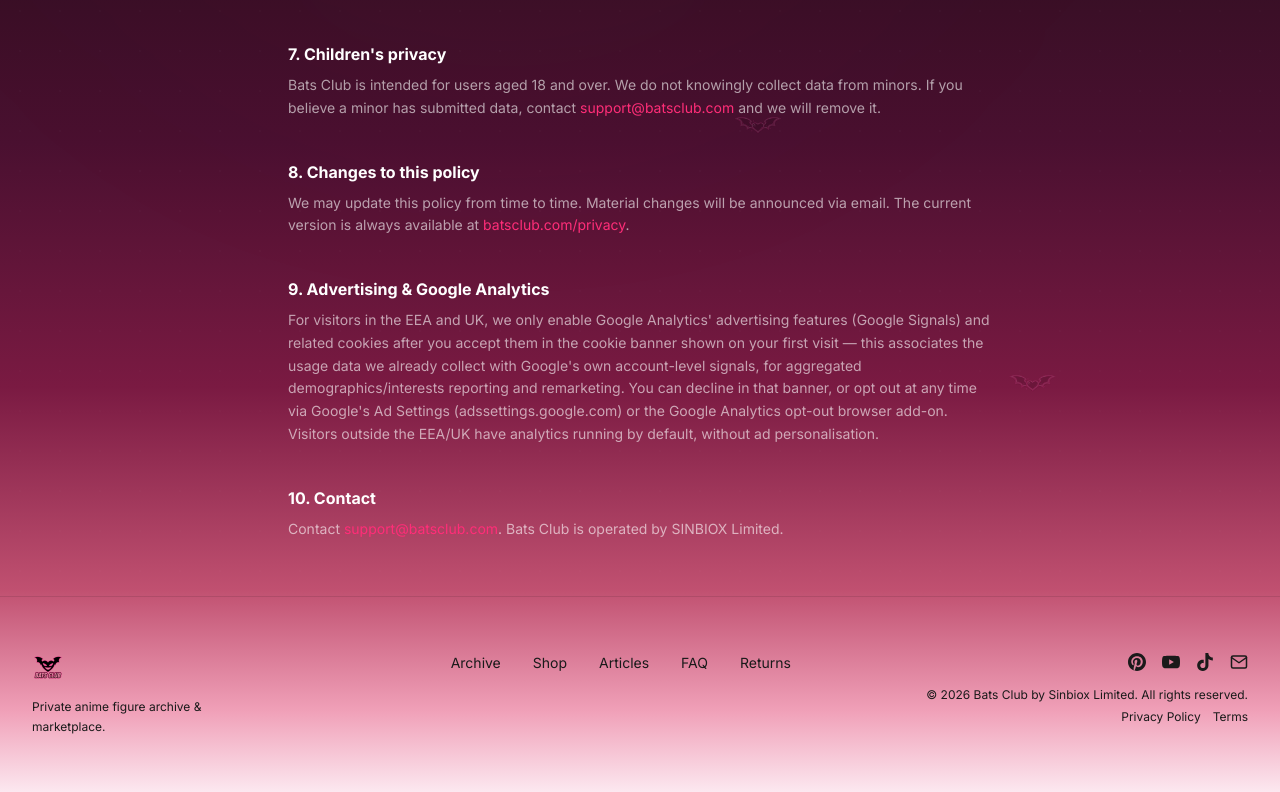
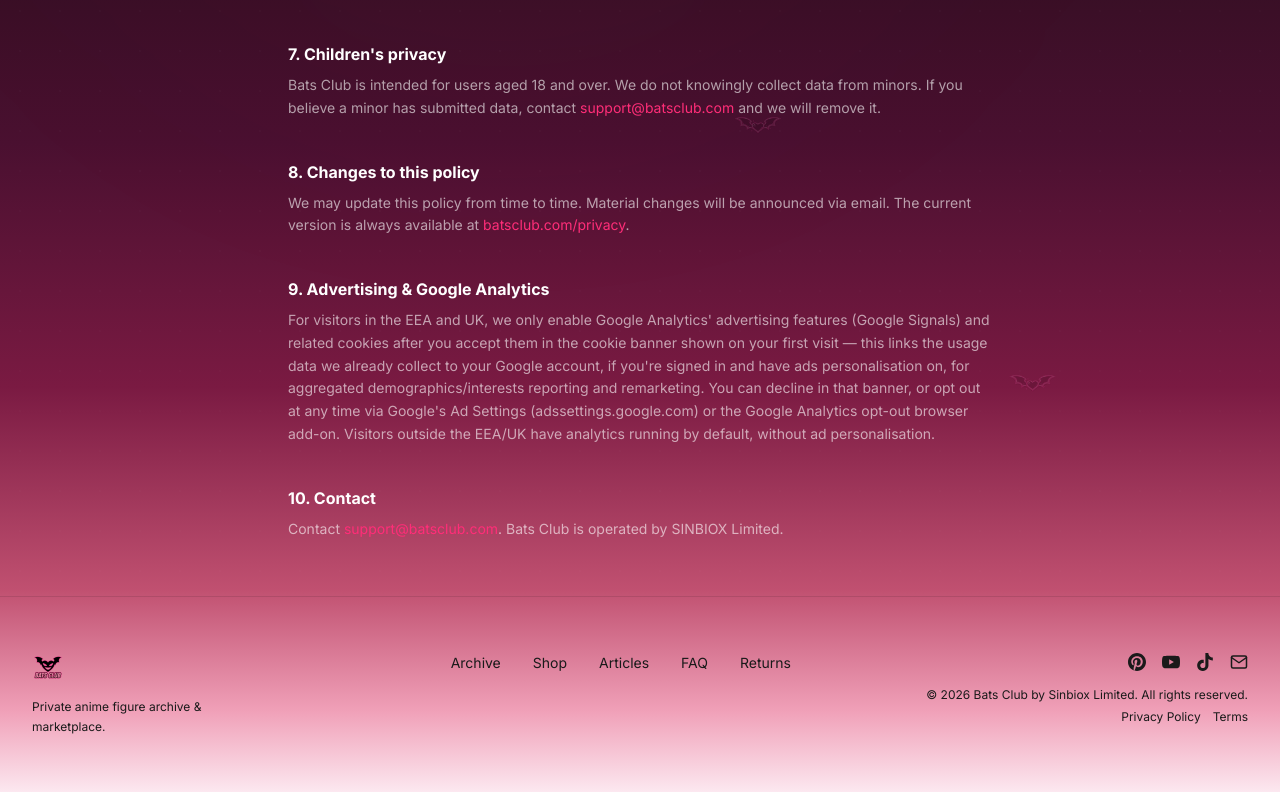
Before and after one commit to Madlybird/bats-club, a Next.js app: page /privacy in a window 1280 px wide. Shown: the part 1234-2026 px from the top of the page. Built offline with nearby package versions, Linux system fonts and the light colour scheme; no server answers.

Commit message:
Reword privacy policy advertising section, drop generic 'signals' phrasing
Keeps the Google Signals product name, replaces the vague "account-level
signals" language with a plainer description of what actually happens.

```diff
--- a/app/privacy/page.tsx
+++ b/app/privacy/page.tsx
@@ -100,7 +100,7 @@
       <section>
         <h2 className="text-white font-bold text-base mb-2">9. Advertising &amp; Google Analytics</h2>
         <p className="text-white/60 text-sm leading-relaxed">
-          For visitors in the EEA and UK, we only enable Google Analytics&apos; advertising features (Google Signals) and related cookies after you accept them in the cookie banner shown on your first visit — this associates the usage data we already collect with Google&apos;s own account-level signals, for aggregated demographics/interests reporting and remarketing. You can decline in that banner, or opt out at any time via Google&apos;s Ad Settings (adssettings.google.com) or the Google Analytics opt-out browser add-on. Visitors outside the EEA/UK have analytics running by default, without ad personalisation.
+          For visitors in the EEA and UK, we only enable Google Analytics&apos; advertising features (Google Signals) and related cookies after you accept them in the cookie banner shown on your first visit — this links the usage data we already collect to your Google account, if you&apos;re signed in and have ads personalisation on, for aggregated demographics/interests reporting and remarketing. You can decline in that banner, or opt out at any time via Google&apos;s Ad Settings (adssettings.google.com) or the Google Analytics opt-out browser add-on. Visitors outside the EEA/UK have analytics running by default, without ad personalisation.
         </p>
       </section>
 
```
